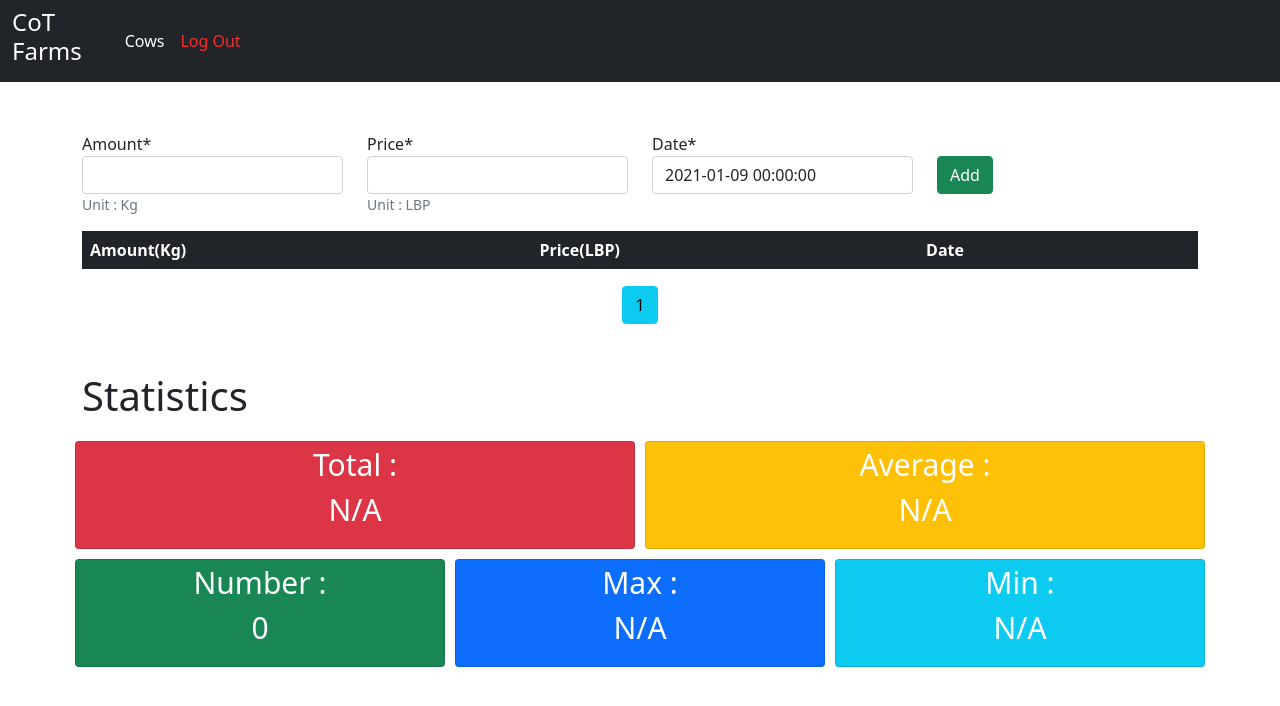
After one commit to pky00/CoTFarms, a Django app: page /Cows/MilkSale/ in a window 1280 px wide. The commit adds this page. Shown: the top 706 px of the page. Run offline with Django 3.2, Linux system fonts and the light colour scheme; a user stored in the database is signed in; data comes from the database, SQL or seed files in the repository; both versions use the stored data as it was after the commit; lists and menus that the app fills with data are empty; some libraries are stand-ins or nearby versions.

Commit message:
created the MilkSale page and updated pregnancy model

```diff
--- a/CoTFarms/Manager/forms.py
+++ b/CoTFarms/Manager/forms.py
@@ -1,5 +1,5 @@
 from django import forms
-from .models import CowType, Cow, CowMilking
+from .models import CowType, Cow, CowMilking, CowMilkSale
 from django.core.exceptions import ValidationError
 from django.utils.translation import gettext_lazy as _
 from datetime import date
@@ -52,3 +52,12 @@ class addCowMilkForm(forms.ModelForm):
     class Meta:
         model = CowMilking
         fields = ['cow','amount','date']
+
+class addCowMilkSaleForm(forms.ModelForm):
+    amount = forms.IntegerField(label="Amount" ,required=True ,help_text="Unit : Kg")
+    date = forms.DateTimeField(label="Date" ,required=True ,initial=date.today)
+    price = forms.FloatField(label="Price" ,required=True ,help_text="Unit : LBP")
+
+    class Meta:
+        model = CowMilkSale
+        fields = ['amount','date','price']
--- a/CoTFarms/Manager/models.py
+++ b/CoTFarms/Manager/models.py
@@ -33,5 +33,7 @@ class CowMilkSale(models.Model):
     price = models.FloatField()
 
 class CowPregnancy(models.Model):
-    cow = models.ForeignKey(Cow,on_delete=models.CASCADE)
+    cow = models.ForeignKey(Cow,on_delete=models.CASCADE,related_name='%(class)s_mother')
     dop = models.DateTimeField() #date of pregnancy
+    success = models.BooleanField(null=True)
+    child = models.ForeignKey(Cow,on_delete=models.CASCADE, null=True, related_name='%(class)s_child')
--- /dev/null
+++ b/CoTFarms/Manager/templates/Manager/CowMilkSale.html
@@ -0,0 +1,93 @@
+{% extends "Manager/base.html" %}
+{% load crispy_forms_tags %}
+{% load static %}
+
+{% block content %}
+
+    <div>
+        <form action="" method="post">
+            {% csrf_token %}
+            <div class="row">
+                    <div class="col-md-3 mb-0">
+                        {{ addForm.amount|as_crispy_field }}
+                    </div>
+                    <div class="col-md-3 mb-0">
+                        {{ addForm.price|as_crispy_field }}
+                    </div>
+                    <div class="col-md-3 mb-0">
+                        {{ addForm.date|as_crispy_field }}
+                    </div>
+                    <div class="col-md-3 mt-4">
+                        <input type="submit" value="Add" class="btn btn-success" >
+                    </div>
+              </div>
+        </form>
+    </div>
+
+    <table class="table table-dark table-hover table-striped">
+        <thead>
+            <tr>
+                <th scope="col">Amount(Kg)</th>
+                <th scope="col">Price(LBP)</th>
+                <th scope="col">Date</th>
+                <th scope="col"></th>
+            </tr>
+        </thead>
+        <tbody>
+        {% for milksale in milksales %}
+            <tr>
+                <th scope="row">{{milksale.amount}}</th>
+                <td>{{milksale.price}}</td>
+                <td>{{milksale.date}}</td>
+                <td>
+                    <a type="button" href="{% url 'manager-cow-milk-sale-delete' milksale.pk %}">
+                        <svg xmlns="http://www.w3.org/2000/svg" width="16" height="16" fill="white" class="bi bi-trash-fill" viewBox="0 0 16 16">
+                            <path d="M2.5 1a1 1 0 0 0-1 1v1a1 1 0 0 0 1 1H3v9a2 2 0 0 0 2 2h6a2 2 0 0 0 2-2V4h.5a1 1 0 0 0 1-1V2a1 1 0 0 0-1-1H10a1 1 0 0 0-1-1H7a1 1 0 0 0-1 1H2.5zm3 4a.5.5 0 0 1 .5.5v7a.5.5 0 0 1-1 0v-7a.5.5 0 0 1 .5-.5zM8 5a.5.5 0 0 1 .5.5v7a.5.5 0 0 1-1 0v-7A.5.5 0 0 1 8 5zm3 .5v7a.5.5 0 0 1-1 0v-7a.5.5 0 0 1 1 0z"/>
+                        </svg>
+                    </a>
+                </td>
+            </tr>
+        {% endfor %}
+        </tbody>
+    </table>
+
+    <div class="d-flex justify-content-center mb-5">
+        {% if milksales.has_previous %}
+            <a href="?page=1" class="btn btn-outline-info" style="margin-left: 5px; margin-right: 5px;">First</a>
+            <a href="?page={{ milksales.previous_page_number }}" class="btn btn-outline-info" style="margin-left: 5px; margin-right: 5px;">Previous</a>
+        {% endif %}
+
+        <a href="" class="btn btn-info" style="margin-left: 5px; margin-right: 5px;">{{ milksales.number }}</a>
+
+        {% if milksale.has_next %}
+            <a href="?page={{ milksales.next_page_number }}" class="btn btn-outline-info" style="margin-left: 5px; margin-right: 5px;">Next</a>
+            <a href="?page={{ milksales.paginator.num_pages }}" class="btn btn-outline-info" style="margin-left: 5px; margin-right: 5px;">Last</a>
+        {% endif %}
+    </div>
+
+    <h1>Statistics</h1>
+
+    <div class="mb-5 mt-3">
+        <div class="row" >
+            <div class="col bg-danger text-white card myCard">
+                Total : <p>{{sum}}</p>
+            </div>
+            <div class="col bg-warning text-white card myCard">
+                Average : <p>{{avg}}</p>
+            </div>
+        </div>
+
+        <div class="row">
+            <div class="col bg-success text-white card myCard">
+                Number :  <p>{{number}}</p>
+            </div>
+            <div class="col bg-primary text-white card myCard">
+                Max : <p>{{max}}</p>
+            </div>
+            <div class="col bg-info text-white card myCard">
+                Min : <p>{{min}}</p>
+            </div>
+        </div>
+    </div>
+
+{% endblock content %}
--- a/CoTFarms/Manager/templates/Manager/Cows.html
+++ b/CoTFarms/Manager/templates/Manager/Cows.html
@@ -7,7 +7,7 @@
             <a href="{% url 'manager-cow-milk' %}" class="btn btn-secondary" style="padding: 8%; width: 70%; font-size: 200%;">Milk</a>
         </div>
         <div class="col-md d-flex justify-content-center">
-            <button class="btn btn-secondary" style="padding: 8%; width: 70%; font-size: 200%;">Milk Sale</button>
+            <a href="{% url 'manager-cow-milk-sale' %}" class="btn btn-secondary" style="padding: 8%; width: 70%; font-size: 200%;">Milk Sale</a>
         </div>
         <div class="col-md d-flex justify-content-center">
             <button class="btn btn-secondary" style="padding: 8%; width: 70%; font-size: 200%;">Pregnancy</button>
--- a/CoTFarms/Manager/urls.py
+++ b/CoTFarms/Manager/urls.py
@@ -9,4 +9,7 @@ urlpatterns = [
     path('EditCow/<int:cowID>', views.EditCow, name='manager-cow-editcow'),
     path('Milk/',views.CowMilk,name='manager-cow-milk'),
     path('Milk/<int:deleteID>',views.CowMilkDelete,name='manager-cow-milk-delete'),
+    path('MilkSale/',views.cowMilkSale,name='manager-cow-milk-sale'),
+    path('MilkSale/<int:deleteID>',views.CowMilkSaleDelete,name='manager-cow-milk-sale-delete'),
+
 ]
--- a/CoTFarms/Manager/views.py
+++ b/CoTFarms/Manager/views.py
@@ -1,12 +1,61 @@
 from django.shortcuts import render, redirect
 from django.http import HttpResponseRedirect
 from .models import *
-from .forms import addCowForm, editCowForm, addCowMilkForm
+from .forms import *
 from django.contrib.auth.decorators import login_required
 from django.views.generic import ListView
 from datetime import date
 from django.core.paginator import Paginator
 from django.db.models import Avg, Sum, Max, Min
+
+@login_required
+def cowMilkSale(request):
+
+    if request.method == 'POST' :
+        addForm = addCowMilkSaleForm(request.POST)
+        if addForm.is_valid():
+            addForm.save()
+            addForm = addCowMilkSaleForm()
+    else:
+        addForm = addCowMilkSaleForm()
+
+    today = date.today()
+    milksales = CowMilkSale.objects.filter(date__year=today.year, date__month=today.month, date__day=today.day).order_by('-amount')
+
+    paginator = Paginator(milksales, 10)
+    page_number = request.GET.get('page')
+    page_obj = paginator.get_page(page_number)
+
+    avg = "N/A"
+    sum = "N/A"
+    max = "N/A"
+    min = "N/A"
+    number = milksales.count()
+
+    if number != 0:
+        avg = int(list(milksales.aggregate(Avg('price')).values())[0])
+        sum = int(list(milksales.aggregate(Sum('price')).values())[0])
+        max = int(list(milksales.aggregate(Max('price')).values())[0])
+        min = int(list(milksales.aggregate(Min('price')).values())[0])
+
+
+
+    context = {
+        'milksales': page_obj,
+        'addForm': addForm,
+        'avg': avg,
+        'sum': sum,
+        'max': max,
+        'min': min,
+        'number': number,
+    }
+
+    return render(request, 'Manager/CowMilkSale.html', context)
+
+@login_required
+def CowMilkSaleDelete(request,deleteID=None):
+    CowMilkSale.objects.get(id=deleteID).delete()
+    return redirect("manager-cow-milk-sale")
 
 @login_required
 def CowMilk(request):
```
Also changed, not shown: CoTFarms/Manager/migrations/0010_auto_20210107_1217.py (added), CoTFarms/db.sqlite3.
